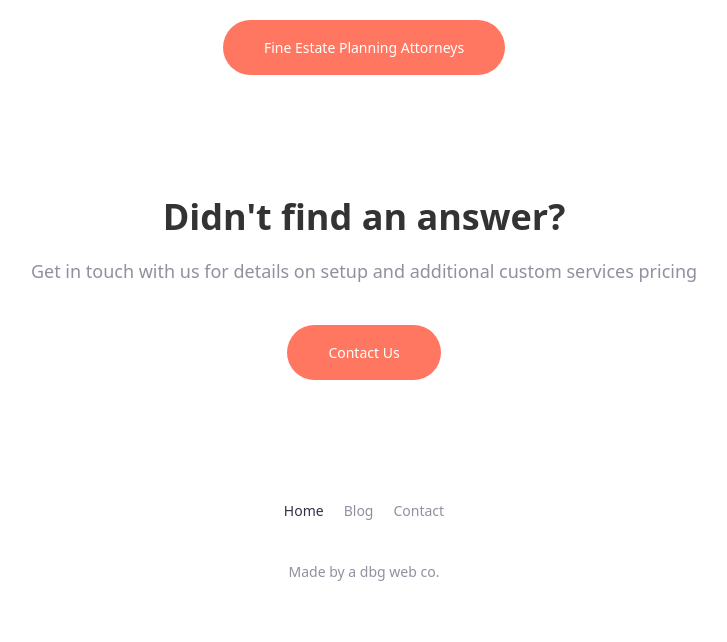
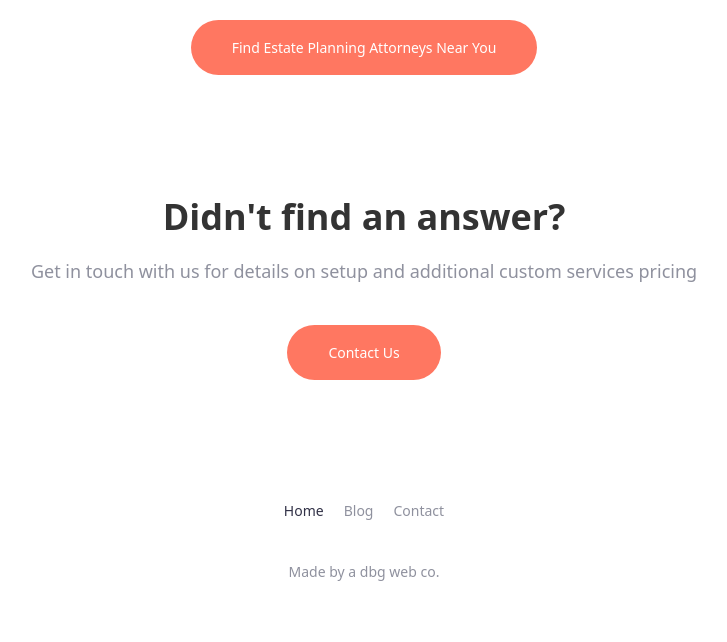
Before and after one commit to zac-heisey/docs-jekyll-theme, a Jekyll site: the page built from index.md, in a window 1280 px wide. Shown: the part 2772-3414 px from the top of the page, without its empty margins (276-1003 px from the left). Built offline with Jekyll 4.4.1, drawn with Linux system fonts in a browser that asks for light colours.

Commit message:
update attorney contact form

```diff
--- a/_includes/attorney-contact-markup.js
+++ b/_includes/attorney-contact-markup.js
@@ -1,7 +1,11 @@
 '<section id="practice-contact">' +
   // Contact Form
-  '<form class="uk-form-stacked" method="POST" action="https://formspree.io/{{ include.email }}" accept-charset="UTF-8">' +
+  '<form class="uk-form-stacked" method="POST" name="Attorney Contact Form" accept-charset="UTF-8" netlify-honeypot="bot-field" netlify>' +
     '<div class="uk-margin-medium-bottom">' +
+      // Netlify honeypot field
+      '<p class="hidden">' +
+        '<label>Don’t fill this out if you are human: <input name="bot-field" /></label>' +
+      '</p>' +
       // Hidden field passing in Attorney email address
       '<input name="attorney-email" type="hidden" value="' + attorney.email + '">' +
       '<label class="uk-form-label uk-margin-small-bottom" for="form-stacked-text">Your Name</label>' +
--- a/_includes/featured-attorneys.html
+++ b/_includes/featured-attorneys.html
@@ -43,6 +43,6 @@
         {% endfor %}
         </div>
         <!-- Button to Estate Attorney List Page -->
-        <a class="uk-button uk-button-primary uk-button-large uk-margin-medium-top" href="/estate-planning-attorneys/">Fine Estate Planning Attorneys</a>
+        <a class="uk-button uk-button-primary uk-button-large uk-margin-medium-top" href="/estate-planning-attorneys/">Find Estate Planning Attorneys Near You</a>
     </div>
 </div>
--- a/_sass/_custom.scss
+++ b/_sass/_custom.scss
@@ -3,6 +3,10 @@
 /* General Styles */
 
 #start-search-mobile {
+  display: none;
+}
+
+.hidden {
   display: none;
 }
 
```
